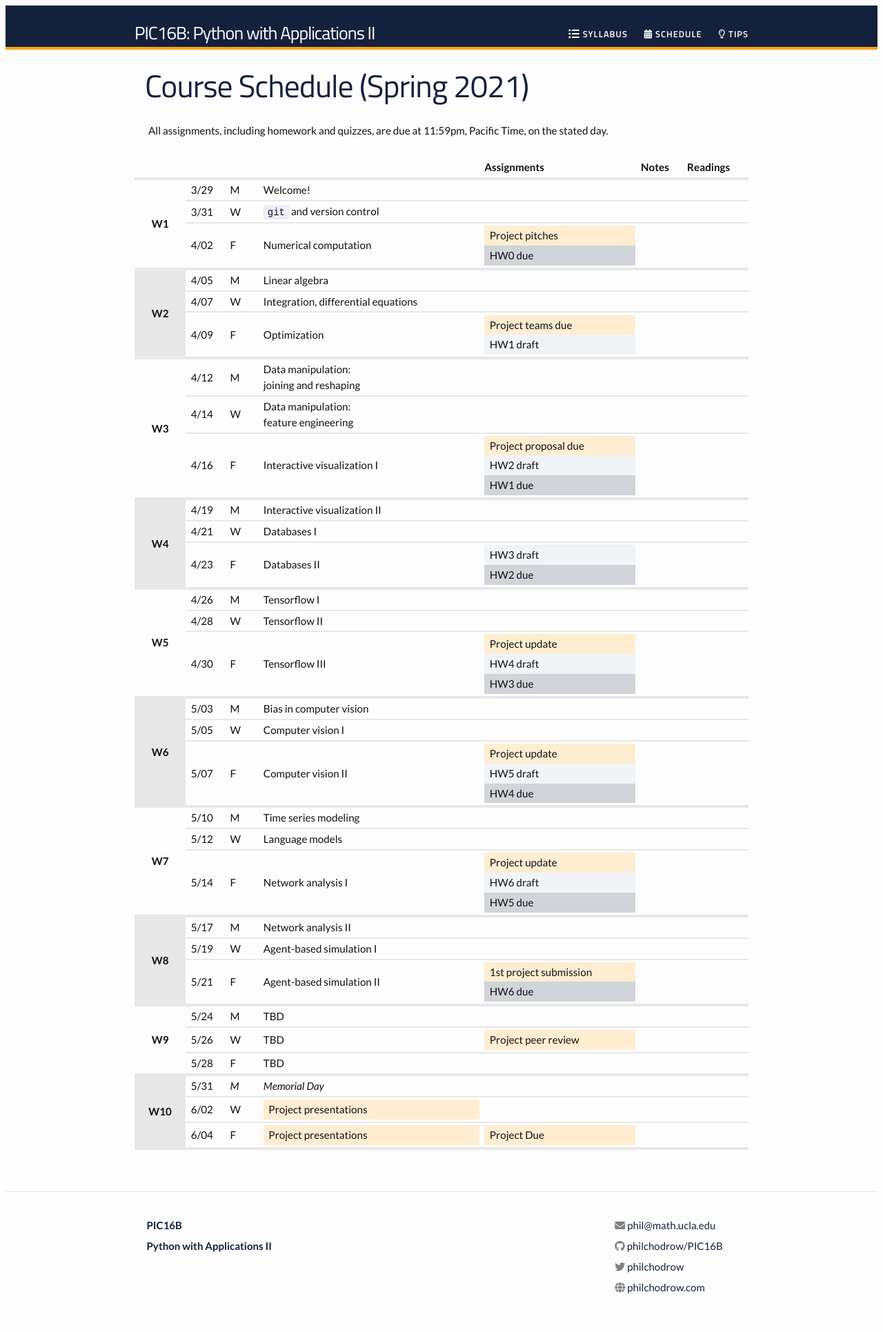
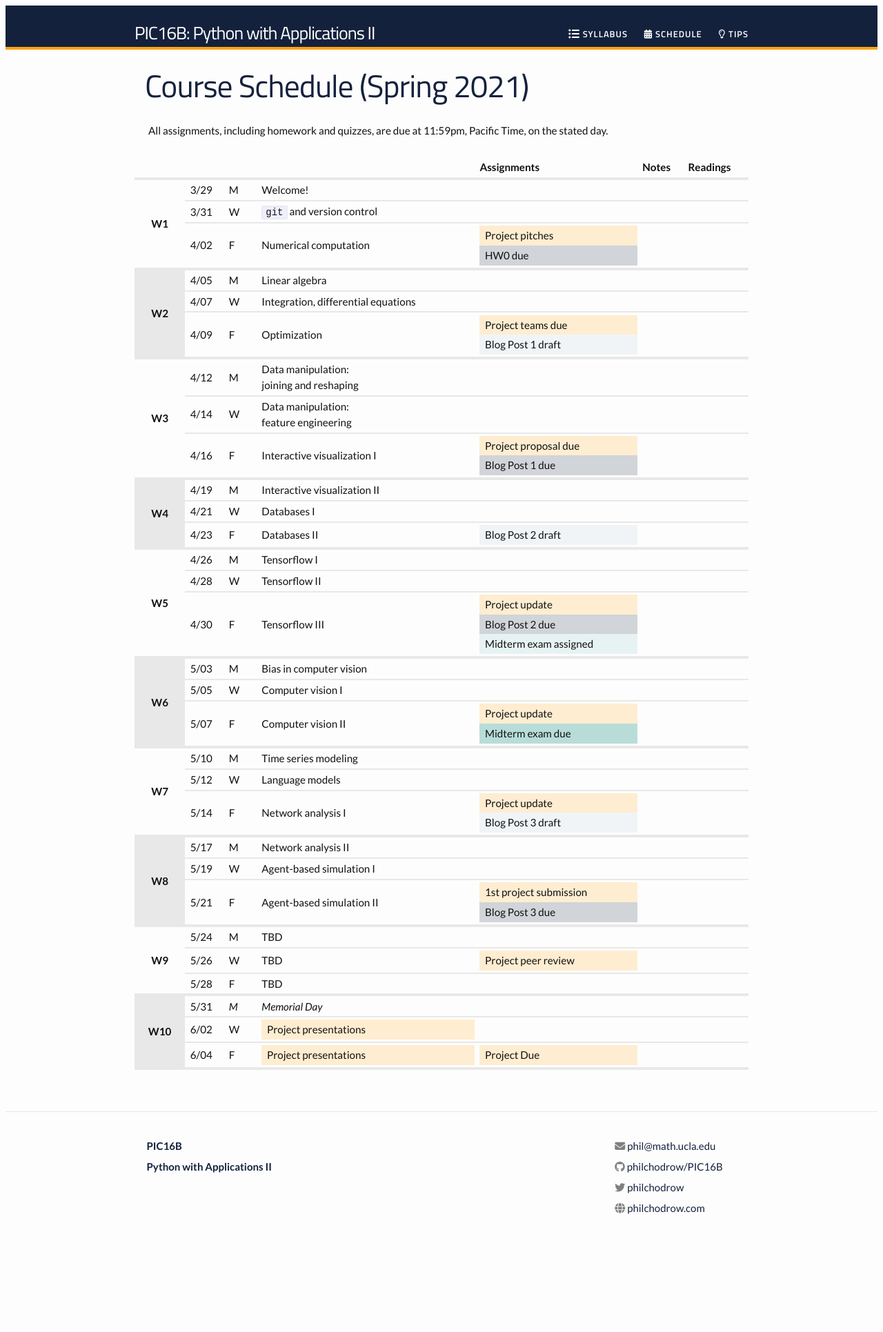
Before and after one commit to PhilChodrow/PIC16B, a Jekyll site: the page built from schedule.md, in a window 1280 px wide. Shown: the whole page at 69% size. Built offline with Jekyll 4.4.1, drawn with Linux system fonts in a browser that asks for light colours; nearby versions of some CDN libraries; after the commit the page ends 1815 px from its top, so only the background shows below that.

Commit message:
various updates

```diff
--- a/_sass/_base.scss
+++ b/_sass/_base.scss
@@ -399,10 +399,16 @@ td {
     padding: 0.2em 0.0em 0.2em 0.5em;
 }
 
-.quiz {
-    background-color : $pink-90;
+.exam-assigned {
+    background-color : #83c5be30;
     padding: 0.2em 0.0em 0.2em 0.5em;
 }
+
+.exam {
+    background-color : #83c5be90;
+    padding: 0.2em 0.0em 0.2em 0.5em;
+}
+
 .hw {
     background-color : $darkblue-30;
     padding: 0.2em 0.0em 0.2em 0.5em;
@@ -415,11 +421,6 @@ td {
 
 .project {
     background-color : $orange-30;
-    padding: 0.2em 0.0em 0.2em 0.5em;
-}
-
-.exam {
-    background-color : $red-30;
     padding: 0.2em 0.0em 0.2em 0.5em;
 }
 
--- a/schedule.md
+++ b/schedule.md
@@ -72,7 +72,7 @@ All assignments, including homework and quizzes, are due at 11:59pm, Pacific Tim
             <td>Optimization</td>
             <td>
                 <div class="project">Project teams due</div>
-                <div class = "hw-draft">HW1 draft</div>
+                <div class = "hw-draft">Blog Post 1 draft</div>
                 <!-- <div class = "assignment">HW2 assigned</div> -->
             </td>
             <td></td>
@@ -103,8 +103,7 @@ All assignments, including homework and quizzes, are due at 11:59pm, Pacific Tim
             <td>Interactive visualization I</td>
             <td>
                 <div class="project">Project proposal due</div>
-                <div class = "hw-draft">HW2 draft</div>
-                <div class = "hw">HW1 due</div>
+                <div class = "hw">Blog Post 1 due</div>
             </td>
             <td></td>
             <td></td>
@@ -133,8 +132,7 @@ All assignments, including homework and quizzes, are due at 11:59pm, Pacific Tim
             <td>F</td>
             <td>Databases II</td>
             <td>
-                <div class = "hw-draft">HW3 draft</div>
-                <div class = "hw">HW2 due</div>
+                <div class = "hw-draft">Blog Post 2  draft</div>
             </td>
             <td></td>
             <td></td>
@@ -164,8 +162,8 @@ All assignments, including homework and quizzes, are due at 11:59pm, Pacific Tim
             <td>Tensorflow III</td>
             <td>
                 <div class="project">Project update</div>
-                <div class = "hw-draft">HW4 draft</div>
-                <div class = "hw">HW3 due</div>
+                <div class = "hw">Blog Post 2 due</div>
+                <div class = "exam-assigned">Midterm exam assigned</div>
             </td>
             <td></td>
             <td></td>
@@ -195,8 +193,7 @@ All assignments, including homework and quizzes, are due at 11:59pm, Pacific Tim
             <td>Computer vision II</td>
             <td>
                 <div class="project">Project update</div>
-                <div class = "hw-draft">HW5 draft</div>
-                <div class = "hw">HW4 due</div>
+                <div class = "exam">Midterm exam due</div>
             </td>
             <td></td>
             <td></td>
@@ -226,8 +223,7 @@ All assignments, including homework and quizzes, are due at 11:59pm, Pacific Tim
             <td>Network analysis I</td>
             <td>
                 <div class="project">Project update</div>
-                <div class = "hw-draft">HW6 draft</div>
-                <div class = "hw">HW5 due</div>
+                <div class = "hw-draft">Blog Post 3  draft</div>
             </td>
             <td></td>
             <td></td>
@@ -257,7 +253,7 @@ All assignments, including homework and quizzes, are due at 11:59pm, Pacific Tim
             <td>Agent-based simulation II</td>
             <td>
                 <div class="project">1st project submission</div>
-                <div class = "hw">HW6 due</div>
+                <div class = "hw">Blog Post 3 due</div>
             </td>
             <td></td>
             <td></td>
@@ -287,8 +283,7 @@ All assignments, including homework and quizzes, are due at 11:59pm, Pacific Tim
             <td>5/28</td>
             <td>F</td>
             <td>TBD</td>
-            <td>
-            </td>
+            <td></td>
             <td></td>
             <td></td>
         </tr>
```
Also changed, not shown: installation.md (+0 -1 lines), HW/penguin_pca.png, _images/Screen Shot 2021-01-15 at 4.35.47 PM.png (added).
